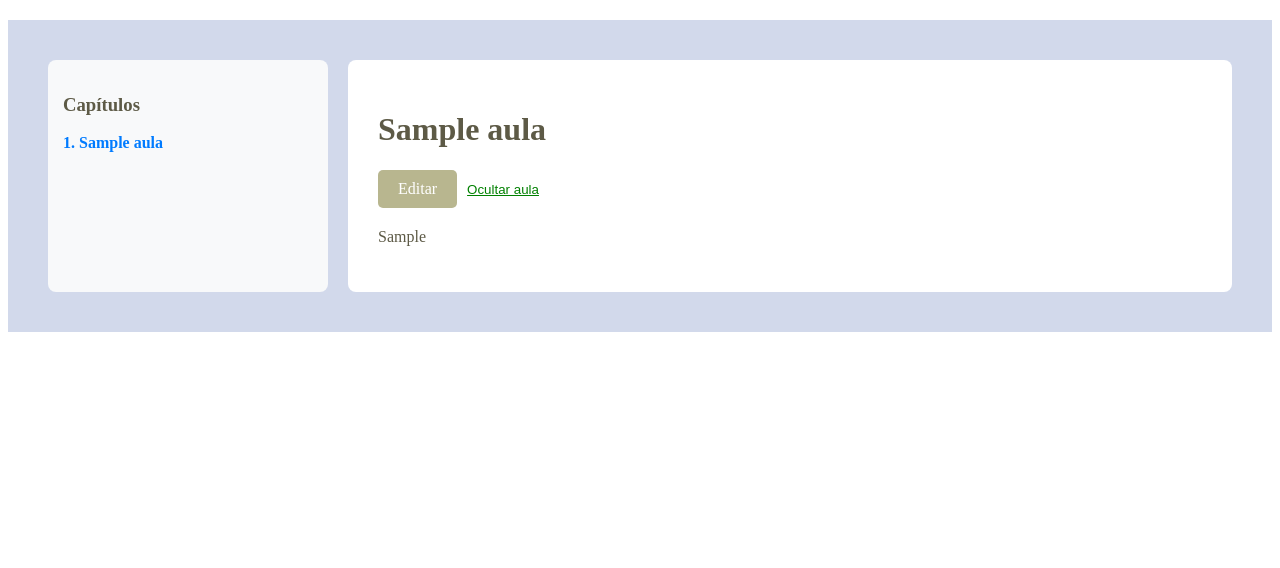
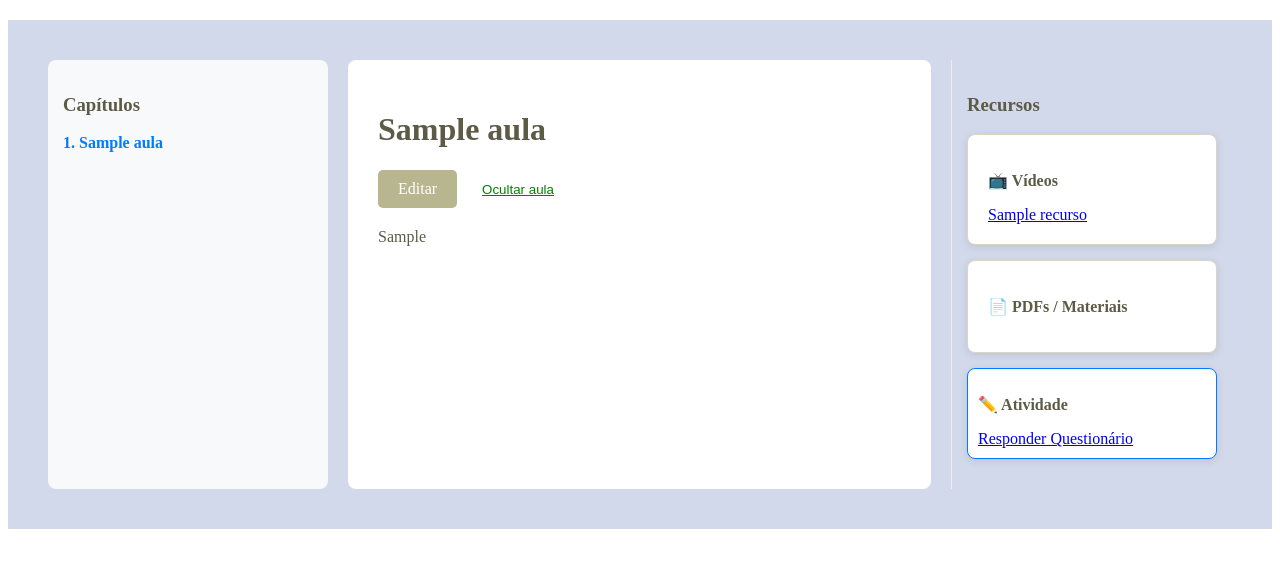
Before and after one commit to Rick86Vale/quick_teacher2, a Django app: page /aula/1/ in a window 1280 px wide. Shown: the part 90-658 px from the top of the page. Run offline with Django 5.2, Linux system fonts and the light colour scheme; a user stored in the database is signed in; tables that the repository leaves empty hold one stand-in row (values such as "Sample post").

Commit message:
feat: implementa workflow de aulas com rascunho/publicacao e suporte a markdown

```diff
--- a/academico/models.py
+++ b/academico/models.py
@@ -133,6 +133,14 @@ class Aula(models.Model):
     def __str__(self):
         return f"{self.titulo} ({'Público' if self.publicado else 'Rascunho'})"
 
+class Recurso(models.Model):
+    TIPO_CHOICES = [('VIDEO', 'Vídeo'), ('PDF', 'PDF'), ('LINK', 'Link')]
+    aula = models.ForeignKey(Aula, related_name='recursos', on_delete=models.CASCADE)
+    tipo = models.CharField(max_length=10, choices=TIPO_CHOICES)
+    titulo = models.CharField(max_length=200)
+    url = models.URLField(blank=True, null=True)
+    arquivo = models.FileField(upload_to='aulas/materiais/', blank=True, null=True)
+
 # 6. Convite
 class Convite(models.Model):
     email = models.EmailField(unique=True)
--- a/templates/academico/visualizar_aula.html
+++ b/templates/academico/visualizar_aula.html
@@ -5,7 +5,6 @@
 
     <aside style="width: 250px; background: #f8f9fa; padding: 15px; border-radius: 8px;">
         <h3>Capítulos</h3>
-
         <ul style="list-style: none; padding: 0;">
             {% for a in disciplina.aulas.all %}
                 {% if a.publicado or user.is_staff or user == disciplina.professor %}
@@ -13,10 +12,10 @@
                         <a href="{% url 'visualizar_aula' a.pk %}"
                            style="text-decoration: none; color: {% if a == aula %}#007bff{% else %}#333{% endif %}; font-weight: bold;">
                             {{ a.ordem }}. {{ a.titulo }}
-                            {% if not a.publicado %}
-                                <span style="font-size: 0.7em; color: orange;">(Rascunho)</span>
-                            {% endif %}
                         </a>
+                        {% if not a.publicado %}
+                            <br><span style="font-size: 0.7em; color: orange;">(Rascunho)</span>
+                        {% endif %}
                     </li>
                 {% endif %}
             {% endfor %}
@@ -28,8 +27,7 @@
         {% if not aula.publicado %}
             {% if user.is_staff or user == disciplina.professor %}
                 <div style="background: #fff3cd; color: #856404; padding: 10px; border-radius: 4px; margin-bottom: 20px;">
-                    <strong>Modo Edição:</strong>
-                    Esta aula está como <strong>Rascunho</strong> e invisível para os alunos.
+                    <strong>Modo Edição:</strong> Esta aula está como <strong>Rascunho</strong> e invisível para os alunos.
                 </div>
             {% endif %}
         {% endif %}
@@ -38,21 +36,12 @@
 
         {% if user.is_staff or user == disciplina.professor %}
             <div class="actions" style="margin-bottom: 20px;">
-                <a href="{% url 'editar_aula' aula.pk %}" class="btn-primary">
-                    Editar
-                </a>
+                <a href="{% url 'editar_aula' aula.pk %}" class="btn-primary" style="text-decoration: none;">Editar</a>
 
-                <form action="{% url 'alternar_publicacao' aula.pk %}"
-                      method="post"
-                      style="display: inline;">
+                <form action="{% url 'alternar_publicacao' aula.pk %}" method="post" style="display: inline;">
                     {% csrf_token %}
-                    <button type="submit"
-                            style="background: none; border: none; color: green; cursor: pointer; text-decoration: underline;">
-                        {% if aula.publicado %}
-                            Ocultar aula
-                        {% else %}
-                            Publicar aula
-                        {% endif %}
+                    <button type="submit" style="background: none; border: none; color: green; cursor: pointer; text-decoration: underline; margin-left: 15px;">
+                        {% if aula.publicado %}Ocultar aula{% else %}Publicar aula{% endif %}
                     </button>
                 </form>
             </div>
@@ -61,8 +50,34 @@
         <article class="markdown-body">
             {{ conteudo_html|safe }}
         </article>
+    </main>
 
-    </main>
+    <aside style="width: 250px; padding: 15px; border-left: 1px solid #eee;">
+        <h3>Recursos</h3>
+
+        <div class="card" style="margin-bottom: 15px;">
+            <p><strong>📺 Vídeos</strong></p>
+            {% for video in aula.recursos.all %}
+                {% if video.tipo == 'VIDEO' %}
+                    <a href="{{ video.url }}" target="_blank">{{ video.titulo }}</a><br>
+                {% endif %}
+            {% empty %} <small>Nenhum vídeo.</small> {% endfor %}
+        </div>
+
+        <div class="card" style="margin-bottom: 15px;">
+            <p><strong>📄 PDFs / Materiais</strong></p>
+            {% for arquivo in aula.recursos.all %}
+                {% if arquivo.tipo == 'PDF' %}
+                    <a href="{{ arquivo.arquivo.url }}">Baixar {{ arquivo.titulo }}</a><br>
+                {% endif %}
+            {% empty %} <small>Nenhum material.</small> {% endfor %}
+        </div>
+
+        <div class="card" style="margin-bottom: 15px; border: 1px solid #007bff; padding: 10px;">
+            <p><strong>✏️ Atividade</strong></p>
+            <a href="#">Responder Questionário</a>
+        </div>
+    </aside>
 
 </div>
 {% endblock %}
```
Also changed, not shown: templates/academico/criar_aula.html (+9 -3 lines), academico/migrations/0015_recurso.py (added), 1 other file.
